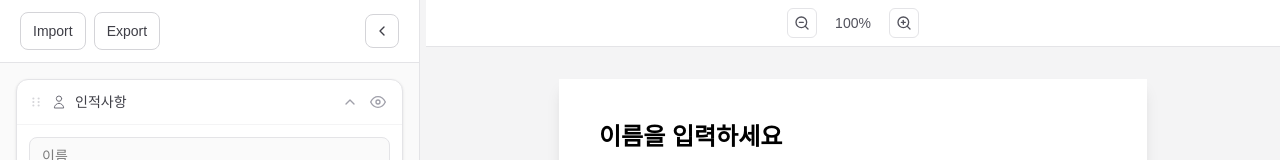
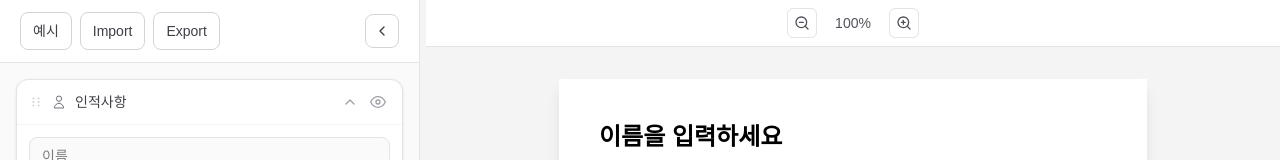
Before and after one commit to khkim6040/resume-kr, a Next.js app: page / in a window 1280 px wide. Shown: the top 160 px of the page. Built offline with nearby package versions, Linux system fonts and the light colour scheme; a web font is replaced by a local one.

Commit message:
feat: 예시 이력서 prefill 버튼 추가

```diff
--- a/src/components/editor/Editor.tsx
+++ b/src/components/editor/Editor.tsx
@@ -28,6 +28,7 @@ import AwardsEditor from "./sections/AwardsEditor";
 import CustomSectionEditor from "./sections/CustomSectionEditor";
 import DownloadButton from "./DownloadButton";
 import ImportButton from "./ImportButton";
+import { sampleResume } from "@/lib/sampleResume";
 
 // 각 섹션이 줄바꿈 없이 표시되기 위한 최소 사이드바 너비
 const SECTION_MIN_WIDTHS: Partial<Record<string, number>> = {
@@ -352,7 +353,7 @@ export default function Editor({
   collapsed?: boolean;
   onToggleCollapse?: () => void;
 }) {
-  const { data, reorderSections, addCustomSection } = useResumeStore();
+  const { data, reorderSections, addCustomSection, setData } = useResumeStore();
   const sorted = [...data.sections].sort((a, b) => a.order - b.order);
 
   // Prevent hydration mismatch from @dnd-kit aria-describedby IDs
@@ -402,6 +403,17 @@ export default function Editor({
       <div className={`flex items-center gap-2 border-b border-zinc-200 bg-white py-3 ${collapsed ? "justify-center px-2" : "px-5"}`}>
         {!collapsed && (
           <>
+            <button
+              onClick={() => {
+                if (confirm("예시 이력서로 채울까요? 현재 작성 중인 내용은 덮어씌워집니다.")) {
+                  setData(structuredClone(sampleResume));
+                }
+              }}
+              className="rounded-lg border border-zinc-300 bg-white px-3 py-2 text-sm font-medium text-zinc-700 transition-colors hover:bg-zinc-50"
+              title="어떻게 채울지 모르겠다면 예시 이력서를 불러와 보세요"
+            >
+              예시
+            </button>
             <ImportButton />
             <DownloadButton />
           </>
--- /dev/null
+++ b/src/lib/sampleResume.ts
@@ -0,0 +1,207 @@
+import type { ResumeData } from "@/types/resume";
+
+// 작성 예시용 가상 인물 이력서 (젠슨 황 모티브: 맘스터치 알바 → 네이버 개발자)
+export const sampleResume: ResumeData = {
+  personalInfo: {
+    name: "황준선",
+    email: "junsun.hwang@example.com",
+    phone: "010-1234-5678",
+    address: "경기도 성남시 분당구",
+    github: "https://github.com/junsun-hwang",
+    linkedin: "https://www.linkedin.com/in/junsun-hwang",
+    website: "https://junsun.dev",
+    summary:
+      "맘스터치 주방에서 3년간 피크타임 주문을 쳐내며 '병목을 찾아 없애는 일'의 즐거움을 배웠고, 그 감각으로 개발자가 되었습니다. 현재 네이버에서 대규모 트래픽을 처리하는 검색·커머스 백엔드를 개발하고 있으며, GPU 기반 추론 서빙 최적화에 관심이 많습니다. 가죽 재킷과 병렬 처리를 좋아합니다.",
+  },
+  workExperience: [
+    {
+      id: "sample-work-naver",
+      company: "네이버",
+      position: "백엔드 개발자 (검색플랫폼)",
+      startDate: "2022-07",
+      isCurrent: true,
+      description: [
+        "네이버 쇼핑 검색 API 응답 캐싱 계층 재설계로 p99 지연 시간 420ms → 180ms 단축",
+        "Kafka 기반 상품 색인 파이프라인 구축, 일 2억 건 변경 이벤트를 5분 이내 반영",
+        "HyperCLOVA X 추론 서버 배치 스케줄러 개선으로 GPU 사용률 38% → 71% 향상",
+        "신규 입사자 온보딩 가이드 및 사내 Spring Boot 성능 튜닝 스터디 운영",
+      ],
+    },
+    {
+      id: "sample-work-momstouch",
+      company: "맘스터치 강남역점",
+      position: "크루 (아르바이트) → 주방 리더",
+      startDate: "2018-03",
+      endDate: "2021-02",
+      isCurrent: false,
+      description: [
+        "피크타임 주문 동선을 재배치해 평균 버거 조리 시간 7분 → 4분 30초로 단축",
+        "신규 크루 15명 교육, 싸이버거 조립 체크리스트 직접 제작",
+        "엑셀 매크로로 재고 발주 자동화 — 첫 '코딩' 경험이자 개발자 전향의 계기",
+      ],
+    },
+  ],
+  education: [
+    {
+      id: "sample-edu-ssafy",
+      school: "삼성 청년 SW 아카데미 (SSAFY)",
+      degree: "수료",
+      field: "Java 전공반",
+      startDate: "2021-07",
+      endDate: "2022-06",
+      isCurrent: false,
+      description: "1학기 성적 우수 / 2학기 자율 프로젝트 우수상",
+    },
+    {
+      id: "sample-edu-univ",
+      school: "한국방송통신대학교",
+      degree: "학사",
+      field: "컴퓨터과학과",
+      startDate: "2018-03",
+      endDate: "2022-02",
+      isCurrent: false,
+      description: "아르바이트와 병행하며 학점 3.8/4.5로 졸업",
+      minors: [{ degree: "부전공", field: "통계·데이터과학" }],
+    },
+  ],
+  skills: [
+    { id: "sample-skill-lang", category: "언어", items: ["Java", "Kotlin", "Python", "SQL"] },
+    { id: "sample-skill-backend", category: "백엔드", items: ["Spring Boot", "JPA", "Kafka", "Redis", "Elasticsearch"] },
+    { id: "sample-skill-infra", category: "인프라", items: ["Kubernetes", "Docker", "NAVER Cloud Platform", "CUDA", "Grafana"] },
+    { id: "sample-skill-collab", category: "협업", items: ["Git", "GitHub Actions", "Jira", "Slack"] },
+  ],
+  projects: [
+    {
+      id: "sample-proj-ssafy",
+      name: "버거 주문 대기열 예측 서비스 '버거타임'",
+      role: "백엔드 · 팀장",
+      startDate: "2022-04",
+      endDate: "2022-06",
+      isCurrent: false,
+      description: [
+        "맘스터치 근무 경험을 바탕으로 매장별 주문 대기 시간을 예측하는 서비스 기획",
+        "주문 로그 기반 대기 시간 회귀 모델 서빙 API 개발 (오차 평균 1.2분)",
+        "SSAFY 자율 프로젝트 우수상 수상",
+      ],
+      techStack: ["Spring Boot", "MySQL", "Redis", "FastAPI", "AWS"],
+      link: "https://github.com/junsun-hwang/burger-time",
+    },
+    {
+      id: "sample-proj-gpu",
+      name: "사내 LLM 추론 배치 스케줄러",
+      role: "핵심 개발",
+      startDate: "2024-03",
+      endDate: "2024-11",
+      isCurrent: false,
+      description: [
+        "요청 길이 기반 동적 배칭으로 NVIDIA H100 클러스터 처리량 1.9배 향상",
+        "Kubernetes 커스텀 오퍼레이터로 GPU 노드 오토스케일링 구현",
+      ],
+      techStack: ["Kotlin", "Kubernetes", "CUDA", "Triton Inference Server"],
+    },
+  ],
+  certificates: [
+    { id: "sample-cert-eip", name: "정보처리기사", issuer: "한국산업인력공단", date: "2021-08" },
+    { id: "sample-cert-sqld", name: "SQLD", issuer: "한국데이터산업진흥원", date: "2021-12" },
+    { id: "sample-cert-aws", name: "AWS Certified Solutions Architect – Associate", issuer: "Amazon Web Services", date: "2023-05" },
+    { id: "sample-cert-food", name: "한식조리기능사", issuer: "한국산업인력공단", date: "2019-06" },
+  ],
+  languages: [
+    { id: "sample-lang-en", name: "영어", level: "OPIc IH / 비즈니스 회화" },
+    { id: "sample-lang-zh", name: "중국어", level: "HSK 4급" },
+  ],
+  awards: [
+    {
+      id: "sample-award-ssafy",
+      name: "자율 프로젝트 우수상",
+      issuer: "삼성전자 (SSAFY)",
+      date: "2022-06",
+      description: "버거 주문 대기열 예측 서비스 '버거타임'",
+    },
+    {
+      id: "sample-award-naver",
+      name: "NAVER DEVIEW 2024 우수 발표",
+      issuer: "네이버",
+      date: "2024-11",
+      description: "\"주방 동선에서 배운 GPU 배칭\" 세션 발표",
+    },
+    {
+      id: "sample-award-momstouch",
+      name: "우수 크루 표창",
+      issuer: "맘스터치",
+      date: "2020-12",
+    },
+  ],
+  sections: [
+    { id: "sec-personal", type: "personalInfo", title: "인적사항", visible: true, order: 0 },
+    { id: "sec-work", type: "workExperience", title: "경력", visible: true, order: 1 },
+    { id: "sec-projects", type: "projects", title: "프로젝트", visible: true, order: 2 },
+    { id: "sec-skills", type: "skills", title: "기술", visible: true, order: 3 },
+    { id: "sec-education", type: "education", title: "학력", visible: true, order: 4 },
+    { id: "sec-certificates", type: "certificates", title: "자격증", visible: true, order: 5 },
+    { id: "sec-languages", type: "languages", title: "어학", visible: true, order: 6 },
+    { id: "sec-awards", type: "awards", title: "수상", visible: true, order: 7 },
+    {
+      id: "sample-sec-activities",
+      type: "custom",
+      title: "대외활동",
+      visible: true,
+      order: 8,
+      fieldDefinitions: [
+        { id: "act-name", name: "활동명", type: "text" },
+        { id: "act-date", name: "기간", type: "date" },
+        { id: "act-desc", name: "내용", type: "descriptionList" },
+      ],
+    },
+    {
+      id: "sample-sec-writing",
+      type: "custom",
+      title: "발표 · 글",
+      visible: true,
+      order: 9,
+      fieldDefinitions: [
+        { id: "wr-title", name: "제목", type: "text" },
+        { id: "wr-date", name: "날짜", type: "date" },
+        { id: "wr-link", name: "링크", type: "link" },
+      ],
+    },
+  ],
+  customSections: {
+    "sample-sec-activities": [
+      {
+        id: "sample-act-mentor",
+        fields: [
+          { fieldId: "act-name", value: "부스트캠프 웹·모바일 리뷰어" },
+          { fieldId: "act-date", value: "2023-07" },
+          { fieldId: "act-desc", value: ["비전공자 캠퍼 20명 코드 리뷰 및 커리어 멘토링"] },
+        ],
+      },
+      {
+        id: "sample-act-oss",
+        fields: [
+          { fieldId: "act-name", value: "Spring Kafka 오픈소스 기여" },
+          { fieldId: "act-date", value: "2023-02" },
+          { fieldId: "act-desc", value: ["컨슈머 리밸런싱 로그 누락 버그 수정 PR 머지"] },
+        ],
+      },
+    ],
+    "sample-sec-writing": [
+      {
+        id: "sample-wr-blog",
+        fields: [
+          { fieldId: "wr-title", value: "맘스터치 알바생이 네이버 개발자가 되기까지" },
+          { fieldId: "wr-date", value: "2022-09" },
+          { fieldId: "wr-link", value: "https://velog.io/@junsun/from-momstouch-to-naver" },
+        ],
+      },
+      {
+        id: "sample-wr-deview",
+        fields: [
+          { fieldId: "wr-title", value: "DEVIEW 2024 — 주방 동선에서 배운 GPU 배칭" },
+          { fieldId: "wr-date", value: "2024-11" },
+          { fieldId: "wr-link", value: "https://deview.kr" },
+        ],
+      },
+    ],
+  },
+};
```
